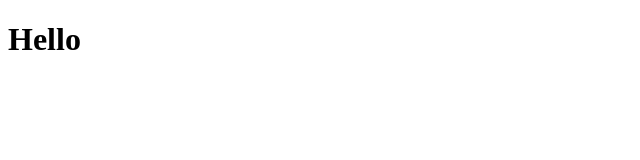
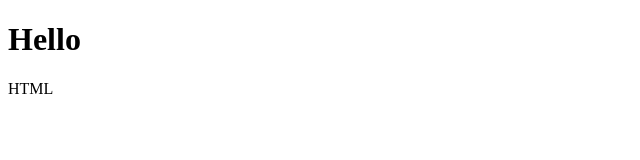
Before and after one commit to wlwlgkwlak/www, a plain HTML site: page index.html in a window 1280 px wide. Shown: the full height of the page, 0-640 px from the left. Drawn offline with Linux system fonts and the light colour scheme.

Commit message:
body 요쇼 내 문장추가

```diff
--- a/index.html
+++ b/index.html
@@ -4,7 +4,9 @@
     <meta charset="UTF-8">
     <title>Hello HTML</title>
 </head>
+
 <body>
     <h1>Hello</h1>
+    <p>HTML</p>
 </body>
 </html>
```
